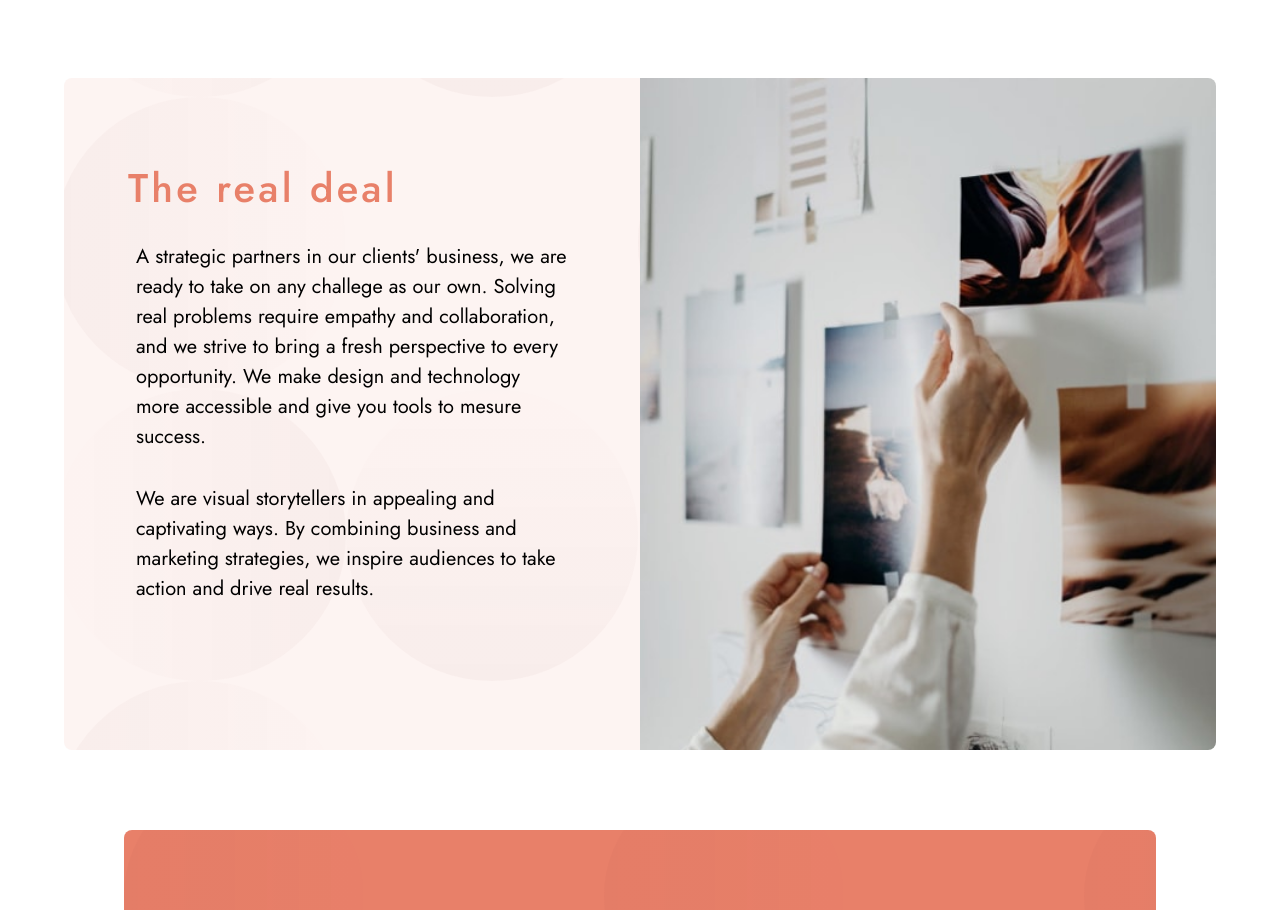
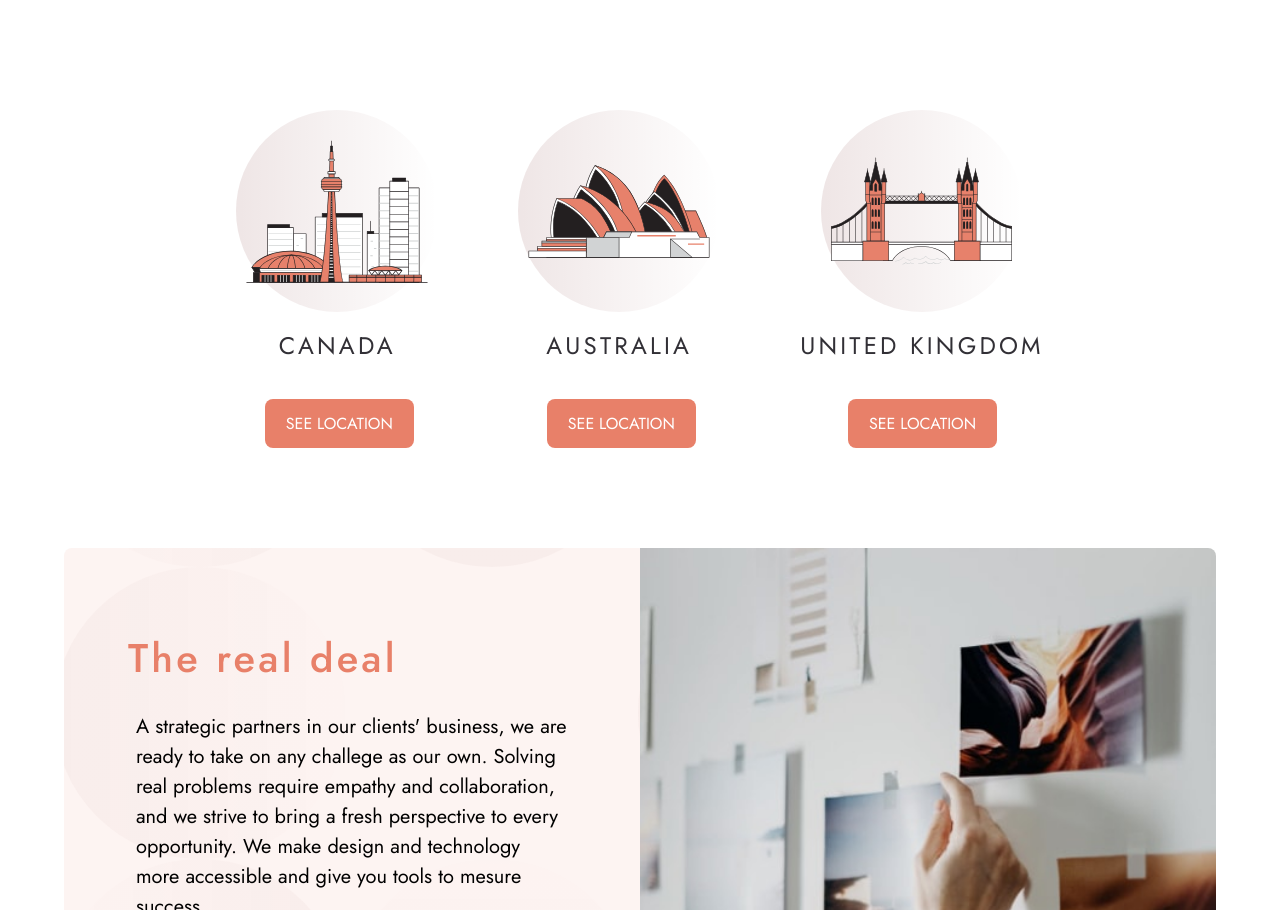
Before and after one commit to Da-vi-de/designo-multipage, a React (Create React App) app: page /about in a window 1280 px wide. Shown: the part 1334-2244 px from the top of the page. Built offline with nearby package versions, Linux system fonts and the light colour scheme.

Commit message:
about page completed

```diff
--- /dev/null
+++ b/src/components/about/AboutLocations.js
@@ -0,0 +1,60 @@
+import React from "react";
+import { Link } from "react-router-dom";
+import styled from "styled-components";
+
+import canadaImg from "../../assets/shared/desktop/illustration-canada.svg";
+import australiaImg from "../../assets/shared/desktop/illustration-australia.svg";
+import ukImg from "../../assets/shared/desktop/illustration-united-kingdom.svg";
+import { CommonButtonLink } from "../styles/shared-styles/CommonButtonLink.styled";
+import { StyledAboutLocations } from "../styles/about-styles/AboutLocations.styled";
+
+const ButtonLink = styled(Link)`
+    ${CommonButtonLink}
+    background-color: var(--color-peach);
+    color: var(--color-white);
+`;
+
+function AboutLocations() {
+    return(
+        <StyledAboutLocations>
+            <div className="content-desktop">
+
+                <div className="images">
+                    <img src={canadaImg} alt="canada illustration"/>
+                </div>
+
+                <h3 className="title">canada</h3>
+
+                <div className="btn-position">
+                    <ButtonLink to="/locations">see location</ButtonLink>
+                </div>
+            </div>
+
+            <div className="content-desktop">
+                <div className="images">
+                    <img src={australiaImg} alt="australia illustration"/>
+                </div>
+
+                <h3 className="title">australia</h3>
+
+                <div className="btn-position">
+                    <ButtonLink to="/locations">see location</ButtonLink>
+                </div>
+            </div>
+
+            <div className="content-desktop">
+                <div className="images">
+                    <img src={ukImg} alt="uk illustration"/>
+                </div>
+
+                <h3 className="title">united kingdom</h3>
+
+                <div className="btn-position">
+                    <ButtonLink to="/locations" className="uk-btn">see location</ButtonLink>
+                </div>
+            </div>
+        </StyledAboutLocations>
+    )
+}
+
+export default AboutLocations;
--- a/src/components/home/passionate-resorceful-friendly/CompanyCulture.js
+++ b/src/components/home/passionate-resorceful-friendly/CompanyCulture.js
@@ -12,7 +12,7 @@ function CompanyCulture() {
             <div className="content">
 
                 <div className="images">
-                    <img src= {passionateImg} alt=" " />
+                    <img src= {passionateImg} alt="smiling guy working at a desk illustration" />
                 </div>
 
                 <div className="title-text-tablet-desk">
@@ -33,7 +33,7 @@ function CompanyCulture() {
             <div className="content">
 
                 <div className="images">
-                    <img src={resourcefulImg} alt=" "/>
+                    <img src={resourcefulImg} alt="smiling guy working at a desk illustration"/>
                 </div>
 
                 <div className="title-text-tablet-desk">
@@ -54,7 +54,7 @@ function CompanyCulture() {
             <div className="content">
 
                 <div className="images">
-                    <img src={friendlyImg} alt=" "/>
+                    <img src={friendlyImg} alt="smiling girl and boy holding a screen illustration"/>
                 </div>
 
                 <div className="title-text-tablet-desk">
--- /dev/null
+++ b/src/components/styles/about-styles/AboutLocations.styled.js
@@ -0,0 +1,50 @@
+import styled from "styled-components";
+import { QUERIES } from "../../../utils/mediaQueries";
+
+import smallCircle from "../../../assets/shared/desktop/bg-pattern-small-circle.svg";
+
+export const StyledAboutLocations = styled.div`
+    margin: 7rem 0;
+    display: flex;
+    flex-direction: column;
+    justify-content: center;
+    align-items: center;
+    gap: 5rem;
+
+    .images {
+            display: flex;
+            justify-content: center;
+            background-image: url(${smallCircle});
+            background-repeat: no-repeat;
+            background-position: 50% 55%;
+        }
+
+    .title {
+        margin: 1rem 0;
+        font-size: var(--font-size-1_5);
+        text-transform: uppercase;
+        color: var(--color-dark-grey);
+        text-align: center;
+        font-weight: 400;
+        letter-spacing: .2rem;
+    }
+
+    .btn-position {
+        margin-left: 1.8rem;
+        margin-top: 3rem;
+    }
+
+    .uk-btn {
+        margin-left: 1.2rem;
+    }
+
+    @media ${QUERIES.desktop} {
+        flex-direction: row;
+    }
+
+    @media ${QUERIES.megaDesktop} {
+        .content-desktop {
+            margin-right: 5rem;
+        }
+    }
+`;
--- a/src/pages/About.js
+++ b/src/pages/About.js
@@ -5,6 +5,7 @@ import { Container } from "../components/styles/shared-styles/Wrapper.styled";
 import Navigation from "../components/home/navigation/Navigation";
 import AboutHeader from "../components/about/AboutHeader";
 import AboutCardInfo from "../components/about/AboutCardInfo";
+import AboutLocations from "../components/about/AboutLocations";
 import AboutCardInfoTwo from "../components/about/AboutCardInfoTwo";
 import Footer from "../components/home/footer/Footer";
 import {Spacer} from "../components/styles/shared-styles/Spacer.styled";
@@ -20,6 +21,7 @@ function About() {
 
         <AboutHeader />
         <AboutCardInfo />
+        <AboutLocations />
         <AboutCardInfoTwo />
         <Spacer />
         <Footer />
```
